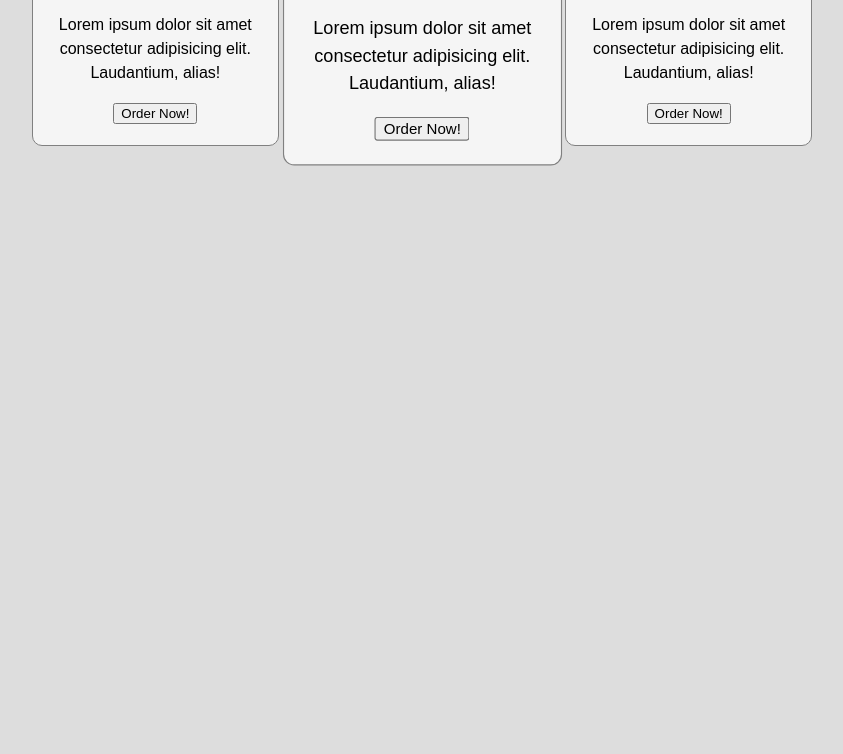
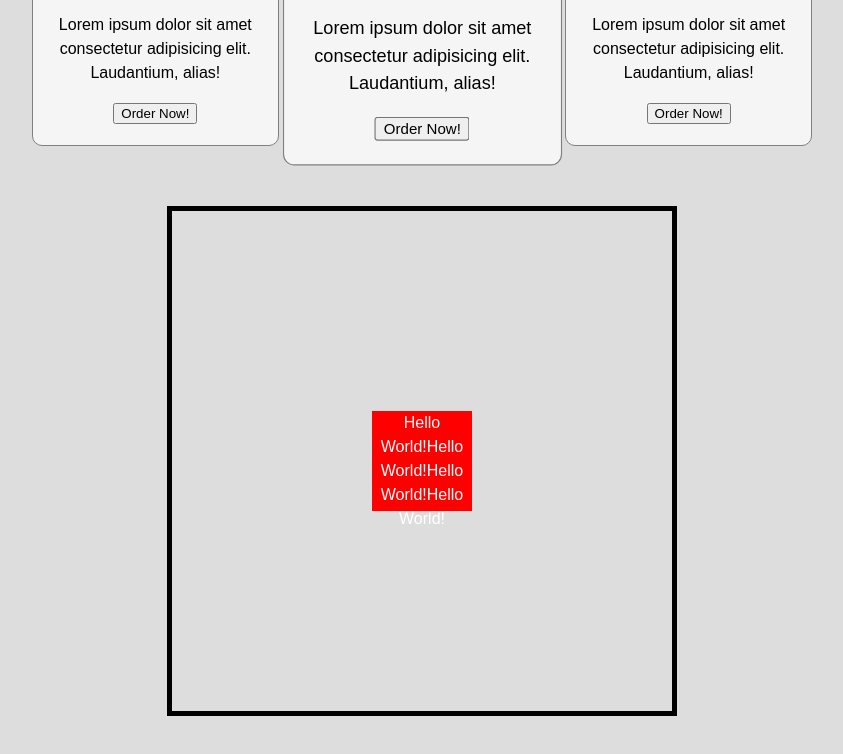
Before and after one commit to harizrifqy/Html-and-CSS, a plain HTML site: page Learn CSS/CSS-Display-Flex.html in a window 1280 px wide. Shown: the part 1392-2146 px from the top of the page, without its empty margins (218-1061 px from the left). Drawn offline with Linux system fonts and the light colour scheme.

Commit message:
latihan 5 belajar centering pakai flexbox

```diff
--- a/Learn CSS/CSS-Display-Flex.html
+++ b/Learn CSS/CSS-Display-Flex.html
@@ -119,6 +119,34 @@
         .card.big{
             transform: scale(1.13); /*untuk membuat card lebih besar dari yang lainnya*/
         }
+
+
+        /* Latihan 5 */
+        .container-lima{
+            width: 500px;
+            height: 500px;
+            margin: 50px auto;
+            border: 5px solid black;
+            display: flex;
+        }
+
+        .kotak {
+            width: 100px;
+            height: 100px;
+            background-color: red;
+            color: white;
+            text-align: center;
+            margin: auto;
+            display: flex;
+        }
+
+        .kotak span{
+            margin: auto;
+        }
+
+
+
+
 
         /* Responsive */
         @media(min-width: 600px) {
@@ -243,6 +271,11 @@
             </div>
         </article>
     </div>
+
+    <!-- Latihan 5 - Centering -->
+    <div class="container-lima">
+        <div class="kotak"><span>Hello World!Hello World!Hello World!Hello World!</span></div>
+    </div>
 </body>
 
 </html>
```
